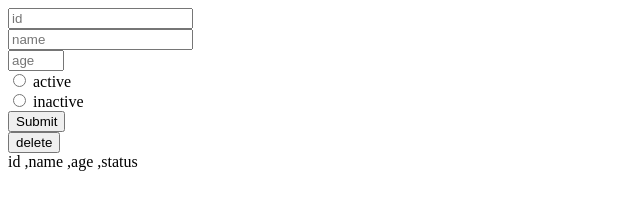
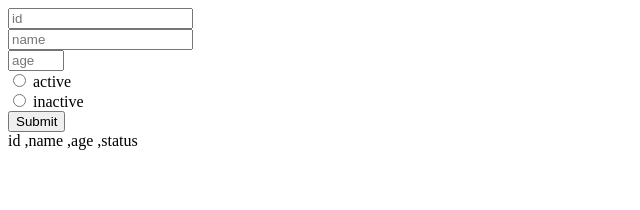
Before and after one commit to sherine-reda/MEAN-ODC-Task1, a plain HTML site: page index.html in a window 1280 px wide. Shown: the whole page, without its empty margins (0-640 px from the left). Drawn offline with Linux system fonts and the light colour scheme.

Commit message:
Update index.html

```diff
--- a/index.html
+++ b/index.html
@@ -24,7 +24,6 @@
           <input type="submit"/>
 
     </form>
-    <button name="delete" id="delete" onclick="Delete()">delete</button>
     <section id="dataWrap">
 
     </section>
```
